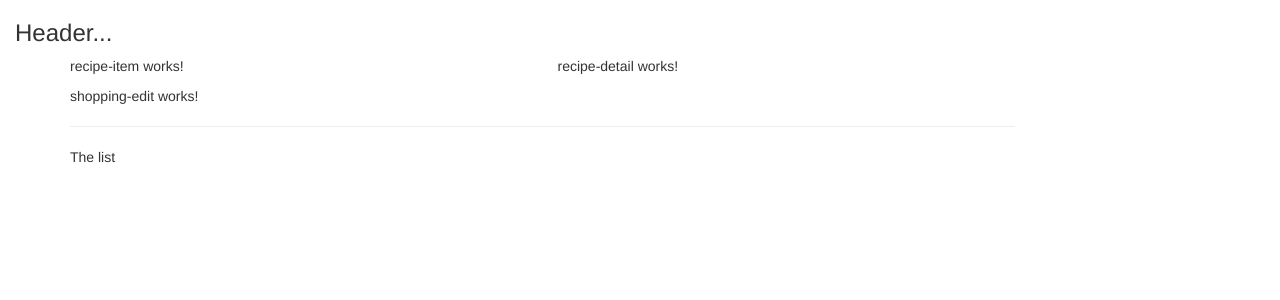
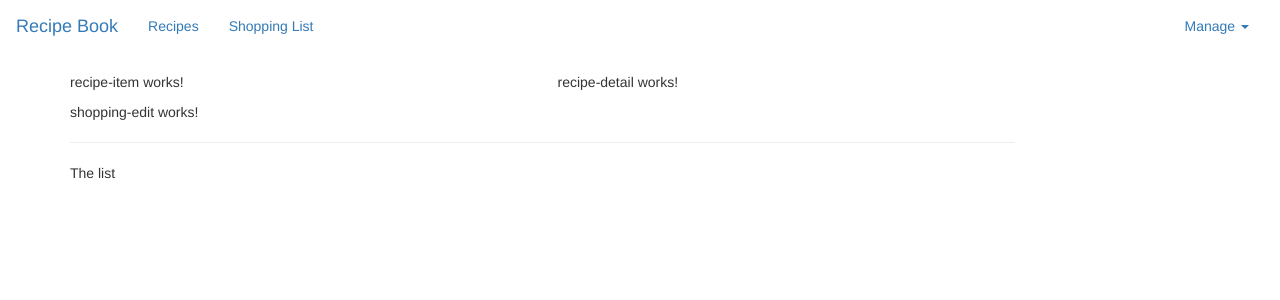
Before and after one commit to m-divya-29/shopping-app, an Angular app: page / in a window 1280 px wide. Shown: the top 300 px of the page. Built offline with nearby package versions, Linux system fonts and the light colour scheme.

Commit message:
Adding header and bootstrap

```diff
--- a/angular.json
+++ b/angular.json
@@ -25,7 +25,9 @@
             ],
             "styles": [
               "src/styles.css",
-              "node_modules/bootstrap/dist/css/bootstrap.min.css"
+              "node_modules/bootstrap/dist/css/bootstrap.min.css",
+              "node_modules/jquery/dist/jquery.min.js",
+              "./node_modules/popper.js/dist/popper.js"
             ],
             "scripts": []
           },
--- a/package.json
+++ b/package.json
@@ -20,6 +20,8 @@
     "@angular/platform-browser-dynamic": "~10.2.4",
     "@angular/router": "~10.2.4",
     "bootstrap": "^3.4.1",
+    "jquery": "^3.7.0",
+    "popper.js": "^1.16.1",
     "rxjs": "~6.6.0",
     "tslib": "^2.0.0",
     "zone.js": "~0.10.2"
--- a/src/app/header/header.component.html
+++ b/src/app/header/header.component.html
@@ -1 +1,22 @@
-<h3 class="col-md-12">Header...</h3>
+<nav class = "navbar navbar-defaults">
+    <div class="container-fluid">
+        <div class="navbar-header">
+            <a href="#" class="navbar-brand"> Recipe Book</a>
+        </div>
+        <div class="collapse navbar-collapse">
+            <ul class="nav navbar-nav">
+                <li><a href="#">Recipes</a></li>
+                <li><a href="#">Shopping List</a></li>
+            </ul>
+            <ul class="nav navbar-nav navbar-right">
+                <li class="dropdown">
+                    <a href="#" class="dropdown-toggle">Manage <span class="caret"></span></a>
+                    <ul class="dropdown-menu">
+                        <li><a href="#">Save Data</a></li>
+                        <li><a href="#">Fetch Data</a></li>
+                    </ul>
+                </li>
+            </ul>
+        </div>
+    </div>
+</nav>
```
Also changed, not shown: 1 other file (tests, documents, lock files or other folders).
